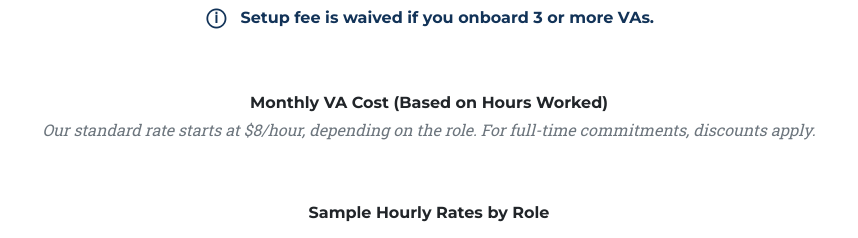
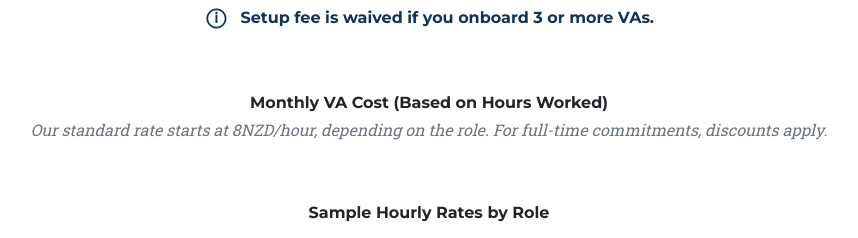
Before and after one commit to adminvbs/virtualbridgeservices, a plain HTML site: page index.html in a window 1280 px wide. Shown: the part 5485-5723 px from the top of the page, 211-1069 px from the left. Drawn offline with nearby package versions, Linux system fonts and the light colour scheme.

Commit message:
Add files via upload

```diff
--- a/index.html
+++ b/index.html
@@ -428,7 +428,7 @@
 
 				<div style="margin-top: 4rem">
 					<h6 class="section-subheading mx-auto text-center">Monthly VA Cost (Based on Hours Worked)</h6>
-					<h3 class="section-subheading text-muted text-center">Our standard rate starts at $8/hour, depending on the role. For full-time commitments, discounts apply.</h3>
+					<h3 class="section-subheading text-muted text-center">Our standard rate starts at 8NZD/hour, depending on the role. For full-time commitments, discounts apply.</h3>
 				</div>
 
 				<div class="mt-4">
```
